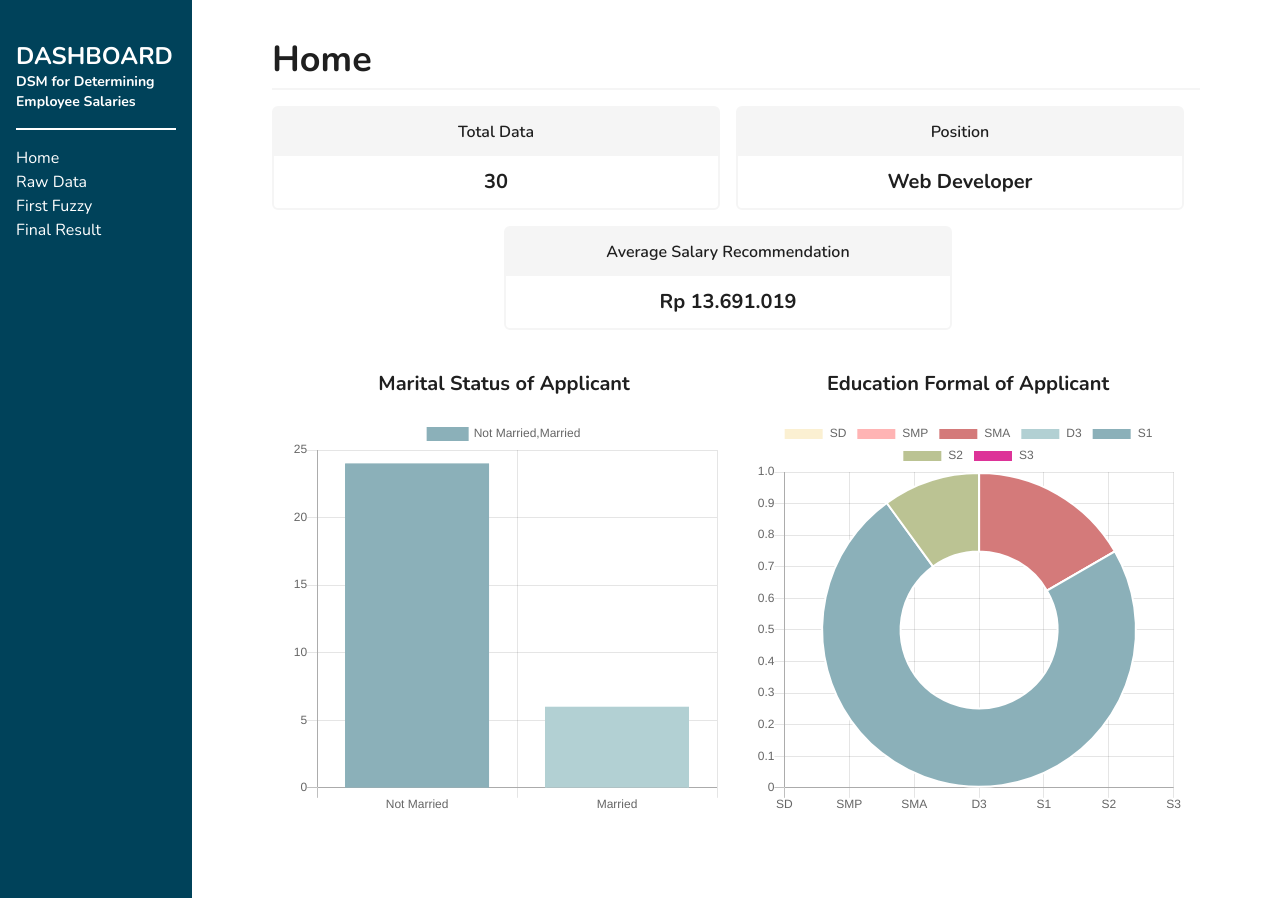
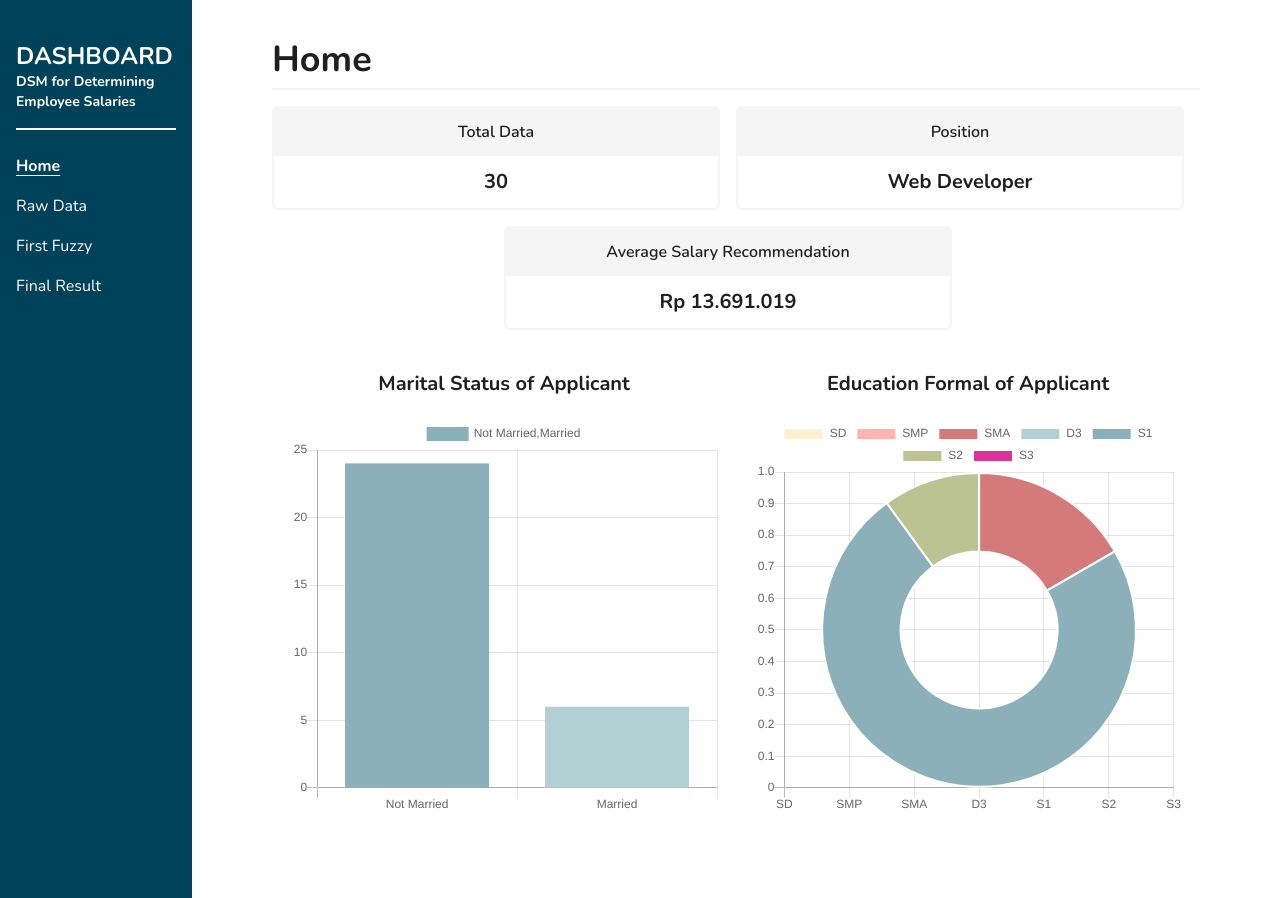
Before and after one commit to gregoryusip/dashboard-salary, a Nuxt app: page / in a window 1280 px wide. Built offline with nearby package versions, Linux system fonts and the light colour scheme; what vue-good-table would draw is missing.

Commit message:
feat(style): new css classes

```diff
--- a/assets/css/style.css
+++ b/assets/css/style.css
@@ -3,3 +3,10 @@ body {
   font-family: 'Nunito', sans-serif;
   color: #1f1f1f;
 }
+
+.menu--item {
+  @apply text-base text-white py-2;
+}
+.menu--item-active {
+  @apply font-bold text-base text-white underline underline-offset-4 py-2;
+}
```
